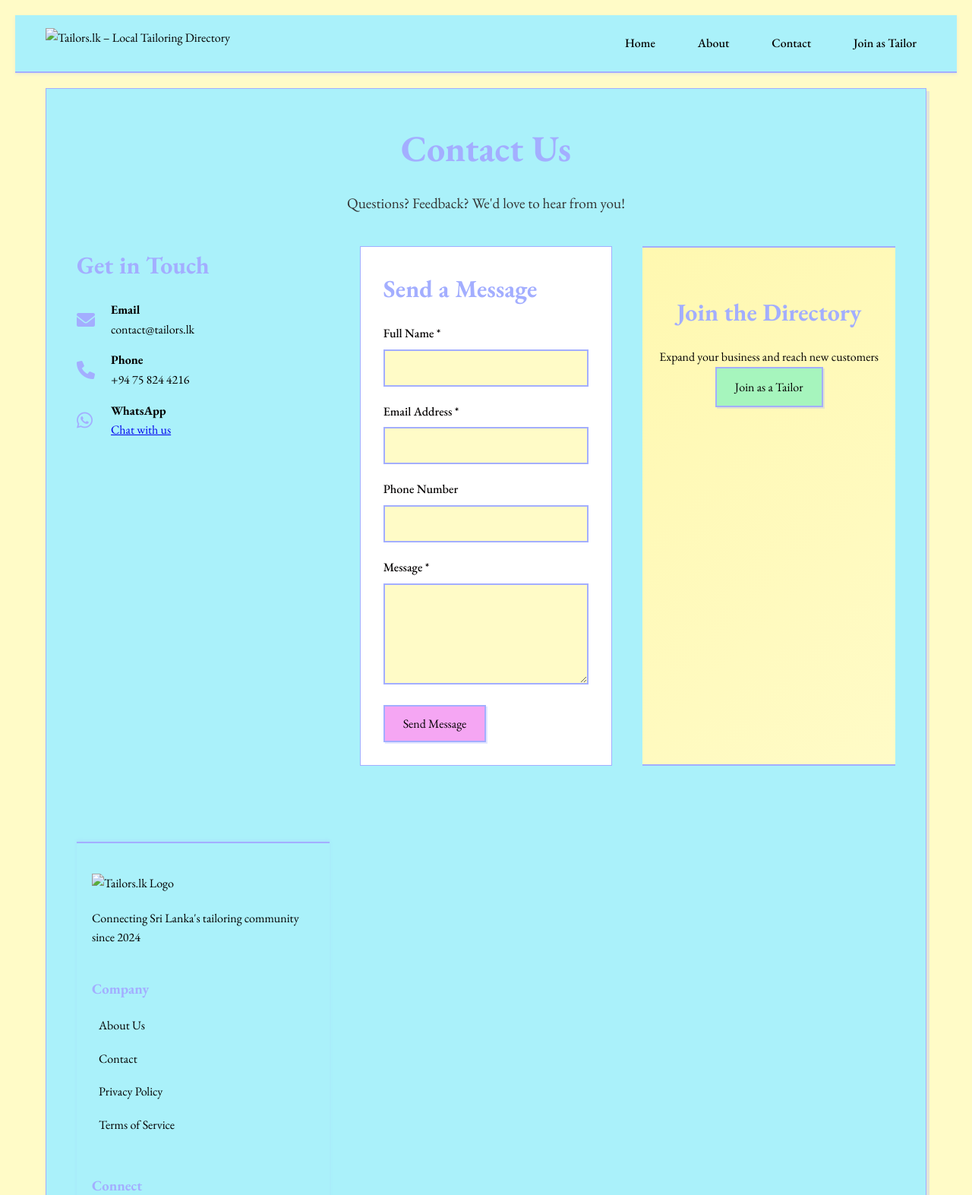
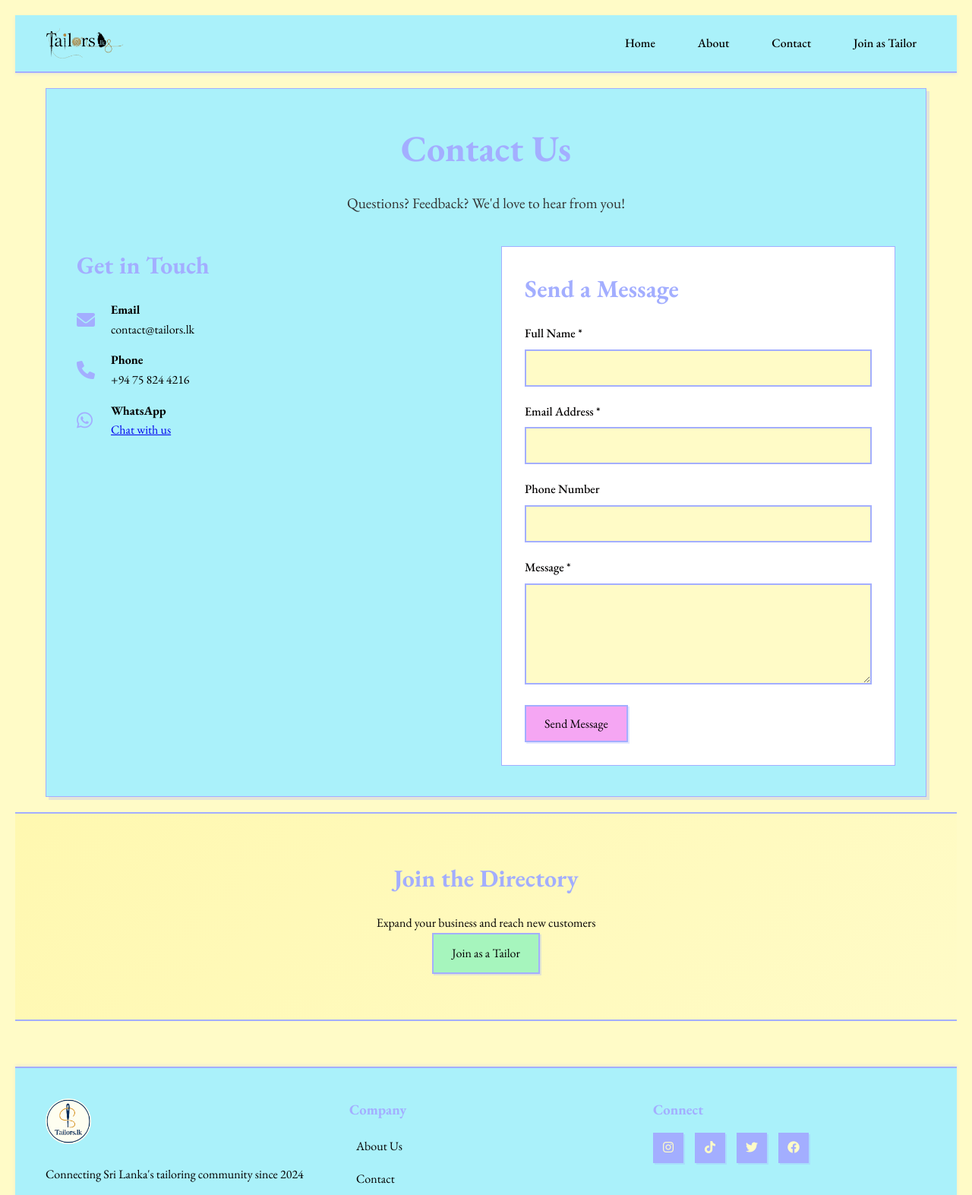
Before and after one commit to hansathemiya/taillore, a plain HTML site: page contact/index.html in a window 1280 px wide. Shown: the top 1573 px of the page at 76% size. Drawn offline with nearby package versions, Linux system fonts and the light colour scheme.

Commit message:
Update index.html

```diff
--- a/contact/index.html
+++ b/contact/index.html
@@ -4,6 +4,7 @@
     <meta charset="UTF-8">
     <meta name="viewport" content="width=device-width, initial-scale=1.0">
     <title>Contact Us - Tailors.lk</title>
+    <link rel="icon" href="/static/favicon.ico" type="image/x-icon">
     <link href="https://fonts.googleapis.com/css2?family=EB+Garamond:wght@400;500;600;700&display=swap" rel="stylesheet">
     <link rel="stylesheet" href="https://cdnjs.cloudflare.com/ajax/libs/font-awesome/6.0.0/css/all.min.css">
     <style>
@@ -332,7 +333,7 @@
     <header>
         <div class="container">
             <nav>
-                <img src="static/wordmark.png" alt="Tailors.lk – Local Tailoring Directory" class="logo">
+                <img src="/static/wordmark.png" alt="Tailors.lk – Local Tailoring Directory" class="logo">
                 <div class="nav-links">
                     <a href="/">Home</a>
                     <a href="/about">About</a>
@@ -385,22 +386,18 @@
                           onsubmit="onFormSubmit()">
                         <div class="form-group">
                             <label for="full-name">Full Name *</label>
-            <!-- Note: The name attribute should match the entry ID from your Google Form -->
                             <input type="text" id="full-name" name="entry.716147403" required>
                         </div>
                         <div class="form-group">
                             <label for="email">Email Address *</label>
-            <!-- Note: The name attribute should match the entry ID from your Google Form -->
                             <input type="email" id="email" name="entry.394209006" required>
                         </div>
                         <div class="form-group">
                             <label for="phone">Phone Number</label>
-            <!-- Note: The name attribute should match the entry ID from your Google Form -->
                             <input type="tel" id="phone" name="entry.1271862169">
                         </div>
                         <div class="form-group">
                             <label for="message">Message *</label>
-            <!-- Note: The name attribute should match the entry ID from your Google Form -->
                             <textarea id="message" name="entry.398718089" rows="5" required></textarea>
                         </div>
                         <button type="submit" class="btn btn-primary">Send Message</button>
@@ -411,9 +408,9 @@
                         <a href="https://wa.me/94758244216" class="btn" target="_blank">Chat on WhatsApp</a>
                     </div>
                 </div>
-
-      <!-- Hidden iframe for Google Form submission -->
-      <iframe name="hidden_iframe" id="hidden_iframe" style="display:none;" onload="onFormSubmit()"></iframe>
+            </div>
+        </div>
+    </div>
 
     <section class="join-section">
         <div class="container">
@@ -427,7 +424,7 @@
         <div class="container">
             <div class="footer-content">
                 <div class="footer-section">
-                    <img src="static/logo.png" alt="Tailors.lk Logo" class="footer-logo">
+                    <img src="/static/logo.png" alt="Tailors.lk Logo" class="footer-logo">
                     <p>Connecting Sri Lanka's tailoring community since 2024</p>
                 </div>
 
```
Lines whose indentation alone changed are shown as unchanged.
